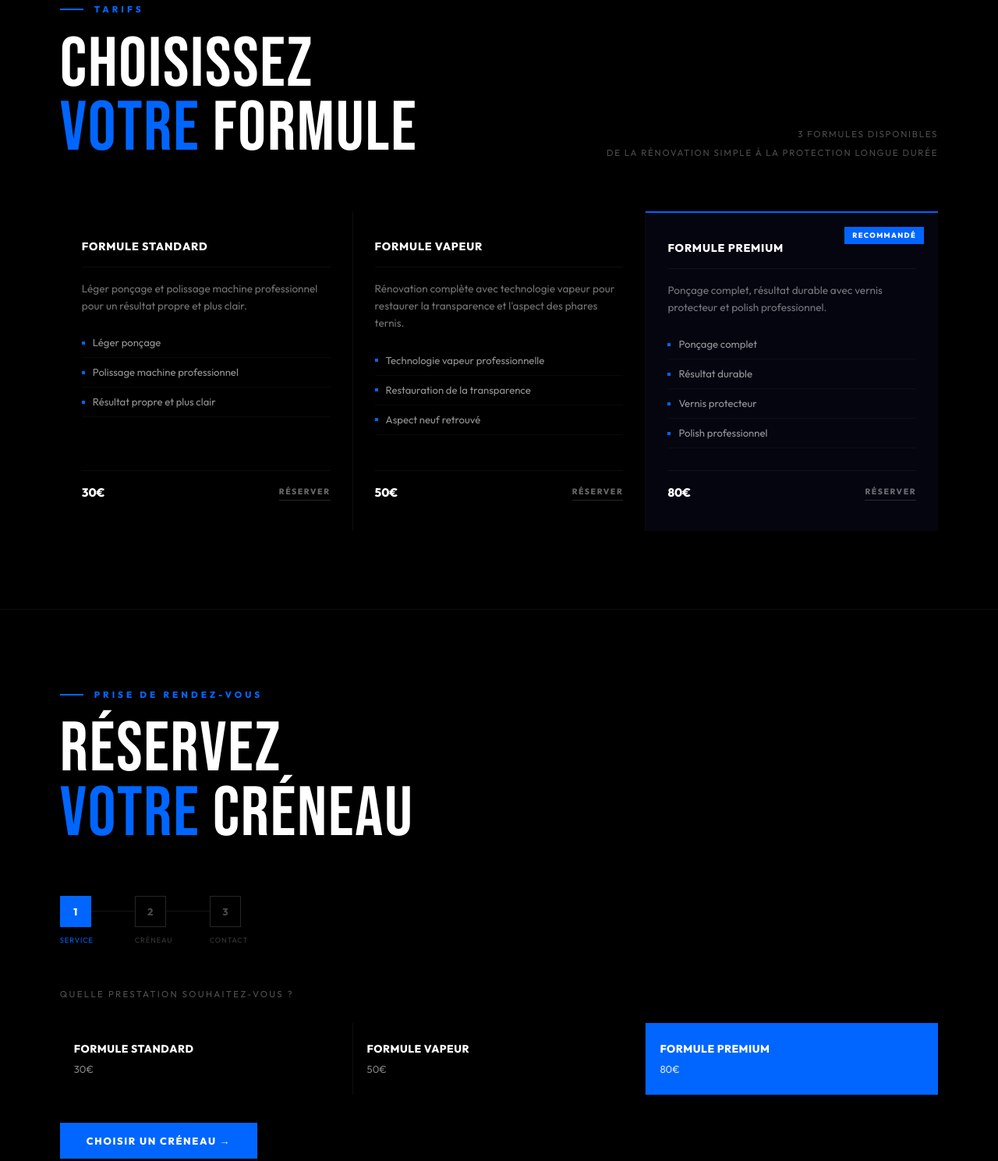
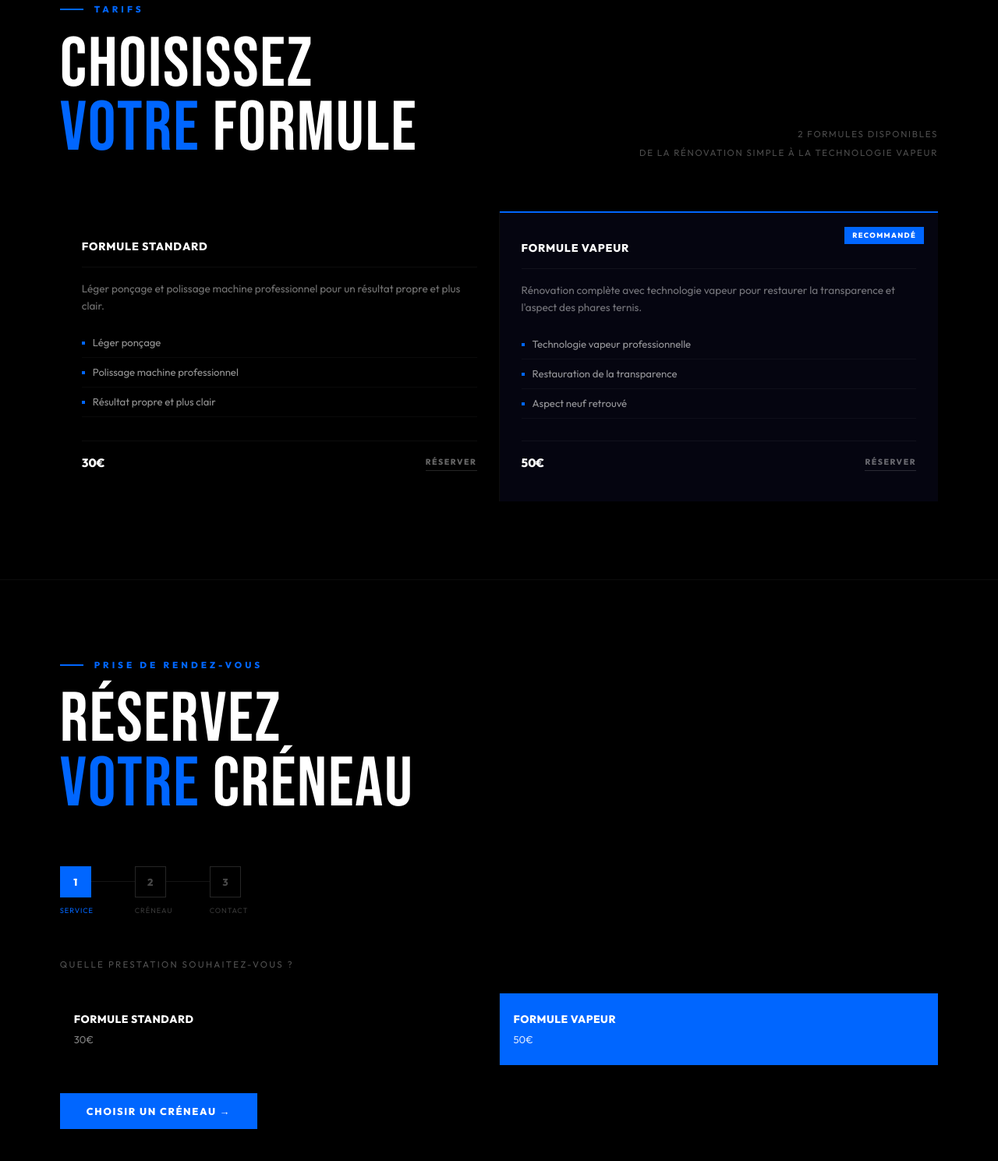
Before and after one commit to zelhajjdib/gp_fusion, a website built with Vite: page phare.html in a window 1280 px wide. Shown: the part 1876-3365 px from the top of the page at 78% size. Built offline with nearby package versions, Linux system fonts and the light colour scheme.

Commit message:
feat : remove Premium formula on phare page, keep Standard 30€ and Vapeur 50€
Co-Authored-By: Claude Sonnet 4.6 <noreply@anthropic.com>

```diff
--- a/phare.html
+++ b/phare.html
@@ -116,8 +116,8 @@
             </h2>
           </div>
           <div class="sp-formules__meta">
-            3 formules disponibles<br>
-            De la rénovation simple à la protection longue durée
+            2 formules disponibles<br>
+            De la rénovation simple à la technologie vapeur
           </div>
         </div>
 
@@ -140,8 +140,9 @@
             </div>
           </div>
 
-          <!-- Formule Vapeur -->
-          <div class="sp-card">
+          <!-- Formule Vapeur (featured) -->
+          <div class="sp-card sp-card--featured">
+            <div class="sp-card__badge">RECOMMANDÉ</div>
             <div class="sp-card__head">
               <div class="sp-card__name">Formule Vapeur</div>
             </div>
@@ -153,25 +154,6 @@
             </ul>
             <div class="sp-card__foot">
               <div class="sp-card__price">50€</div>
-              <a href="#rdv" class="sp-card__cta">RÉSERVER</a>
-            </div>
-          </div>
-
-          <!-- Formule Premium (featured) -->
-          <div class="sp-card sp-card--featured">
-            <div class="sp-card__badge">RECOMMANDÉ</div>
-            <div class="sp-card__head">
-              <div class="sp-card__name">Formule Premium</div>
-            </div>
-            <p class="sp-card__desc">Ponçage complet, résultat durable avec vernis protecteur et polish professionnel.</p>
-            <ul class="sp-card__list">
-              <li>Ponçage complet</li>
-              <li>Résultat durable</li>
-              <li>Vernis protecteur</li>
-              <li>Polish professionnel</li>
-            </ul>
-            <div class="sp-card__foot">
-              <div class="sp-card__price">80€</div>
               <a href="#rdv" class="sp-card__cta">RÉSERVER</a>
             </div>
           </div>
@@ -214,13 +196,9 @@
               <div class="sp-tile__name">Formule Standard</div>
               <div class="sp-tile__price">30€</div>
             </div>
-            <div class="sp-tile" data-service="Formule Vapeur — 50€">
+            <div class="sp-tile is-sel" data-service="Formule Vapeur — 50€">
               <div class="sp-tile__name">Formule Vapeur</div>
               <div class="sp-tile__price">50€</div>
-            </div>
-            <div class="sp-tile is-sel" data-service="Formule Premium — 80€">
-              <div class="sp-tile__name">Formule Premium</div>
-              <div class="sp-tile__price">80€</div>
             </div>
           </div>
           <div class="sp-nav-btns">
```
